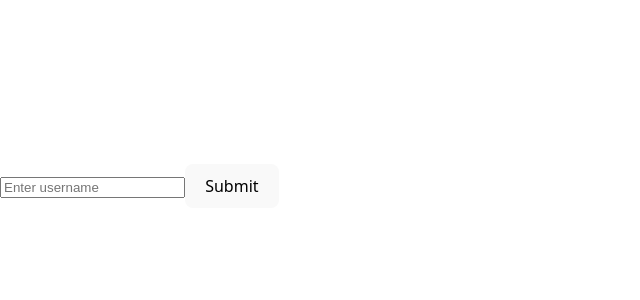
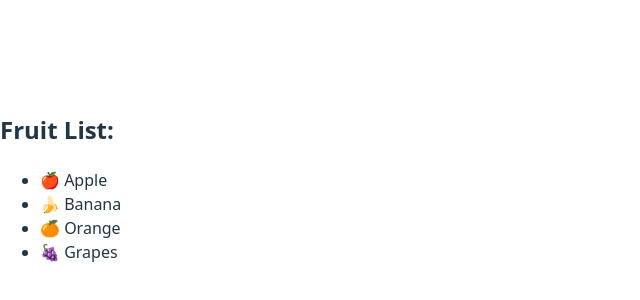
Before and after one commit to crazy-nuclei/react-playground, a React (Vite) app: page / in a window 1280 px wide. Shown: the part 214-514 px from the top of the page, without its empty margins (0-640 px from the left). Built offline with nearby package versions, Linux system fonts and the light colour scheme.

Commit message:
FruitListDisplay

```diff
--- /dev/null
+++ b/src/apps/FruitList.jsx
@@ -0,0 +1,14 @@
+export default function App() {
+    const fruits = ["🍎 Apple", "🍌 Banana", "🍊 Orange", "🍇 Grapes"];
+
+    return (
+      <div>
+        <h2>Fruit List:</h2>
+        <ul>
+          {fruits.map((fruit, index) => (
+            <li key={index}>{fruit}</li>
+          ))}
+        </ul>
+      </div>
+    );
+  }
--- a/src/main.jsx
+++ b/src/main.jsx
@@ -1,7 +1,7 @@
 import { StrictMode } from 'react'
 import { createRoot } from 'react-dom/client'
 import './index.css'
-import App from './apps/FormSubmission'
+import App from './apps/FruitList'
 
 createRoot(document.getElementById('root')).render(
   <StrictMode>
```
